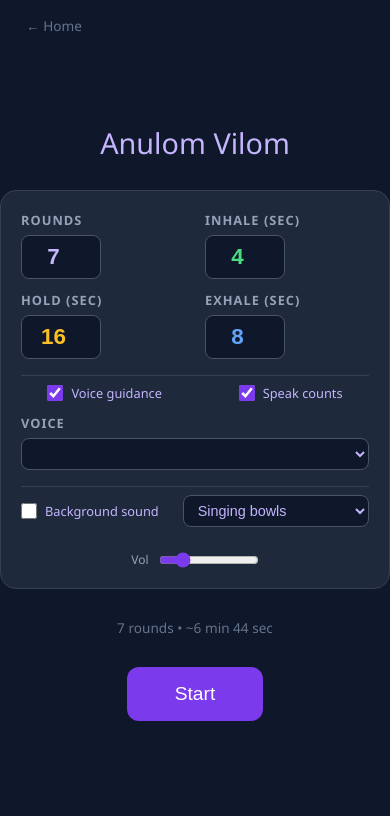
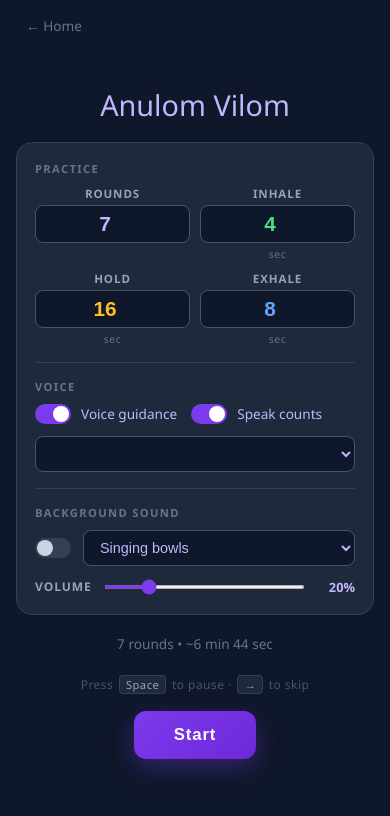
Before and after one commit to SinghalHarsh/yoga-website, a Flask app: page /pranayama in a window 390 px wide. Shown: the top 816 px of the page. Run offline with Flask 3, Linux system fonts and the light colour scheme; lists and menus that the app fills with data are empty.

Commit message:
Polish settings UI: sectioned layout, toggle pills, volume display
- Group settings into Practice / Voice / Background sound sections
- Toggle pill switches replace checkboxes for cleaner look
- Live volume percentage display next to slider
- Bigger gradient Start button with hover lift
- Mobile: 2-col practice grid, tighter padding
- Add keyboard shortcut hint below Start
- Remove duplicate CSS rules

```diff
--- a/templates/pranayama.html
+++ b/templates/pranayama.html
@@ -101,62 +101,39 @@
   .start-screen h1 { font-size: 2.5rem; font-weight: 200; color: #c4b5fd; }
 
   .settings {
-    display: grid;
-    grid-template-columns: 1fr 1fr;
-    gap: 16px 32px;
+    display: flex;
+    flex-direction: column;
+    gap: 14px;
     background: #1e293b;
-    padding: 28px 36px;
+    padding: 24px 28px;
     border-radius: 16px;
     border: 1px solid #334155;
-    max-width: 440px;
+    max-width: 460px;
     width: 100%;
+  }
+  .section-title {
+    font-size: 0.7rem;
+    color: #64748b;
+    text-transform: uppercase;
+    letter-spacing: 0.12em;
+    font-weight: 700;
+    margin-bottom: -2px;
+  }
+  .divider { height: 1px; background: #334155; margin: 4px 0; }
+  .grid-4 {
+    display: grid;
+    grid-template-columns: repeat(4, 1fr);
+    gap: 12px;
   }
   .setting {
     display: flex;
     flex-direction: column;
-    gap: 6px;
+    align-items: center;
+    gap: 4px;
+    position: relative;
   }
-  .setting.full { grid-column: 1 / -1; }
-  .voice-row {
-    flex-direction: row;
-    justify-content: space-around;
-    gap: 24px;
-    padding-top: 8px;
-    border-top: 1px solid #334155;
-    margin-top: 4px;
-  }
-  .setting .voice-label {
-    display: flex;
-    align-items: center;
-    gap: 8px;
-    font-size: 0.8rem;
-    color: #c4b5fd;
-    text-transform: none;
-    letter-spacing: normal;
-    font-weight: 500;
-    cursor: pointer;
-    white-space: nowrap;
-  }
-  .setting .voice-label span {
-    text-transform: none;
-    letter-spacing: normal;
-    color: inherit;
-    font-weight: 500;
-  }
-  .setting .voice-label input { accent-color: #7c3aed; width: 16px; height: 16px; cursor: pointer; flex-shrink: 0; }
-  .voice-select {
-    background: #0f172a; border: 1px solid #475569; border-radius: 8px;
-    color: #c4b5fd; font-size: 0.9rem; padding: 6px 10px; outline: none;
-    width: 100%;
-  }
-  .voice-select:focus { border-color: #7c3aed; }
-  .voice-row {
-    align-items: center;
-    flex-wrap: wrap;
-  }
-  .voice-row input[type="range"] { accent-color: #7c3aed; }
   .setting label {
-    font-size: 0.8rem;
+    font-size: 0.72rem;
     color: #94a3b8;
     text-transform: uppercase;
     letter-spacing: 0.08em;
@@ -167,14 +144,117 @@
     border: 1px solid #475569;
     border-radius: 8px;
     color: #e2e8f0;
-    font-size: 1.4rem;
-    font-weight: 600;
-    padding: 8px 12px;
-    width: 80px;
+    font-size: 1.3rem;
+    font-weight: 700;
+    padding: 6px 8px;
+    width: 100%;
     text-align: center;
     outline: none;
+    transition: border-color 0.15s, transform 0.1s;
   }
-  .setting input[type="number"]:focus { border-color: #7c3aed; }
+  .setting input[type="number"]:focus { border-color: #7c3aed; transform: scale(1.02); }
+  .setting input[type="number"]:hover { border-color: #64748b; }
+  .setting .unit {
+    font-size: 0.65rem;
+    color: #64748b;
+    letter-spacing: 0.05em;
+  }
+
+  .row-toggles {
+    display: flex;
+    gap: 24px;
+    flex-wrap: wrap;
+  }
+  .toggle {
+    display: inline-flex;
+    align-items: center;
+    gap: 10px;
+    cursor: pointer;
+    font-size: 0.85rem;
+    color: #c4b5fd;
+    user-select: none;
+  }
+  .toggle input { position: absolute; opacity: 0; pointer-events: none; }
+  .slider-pill {
+    width: 36px; height: 20px;
+    background: #334155;
+    border-radius: 999px;
+    position: relative;
+    transition: background 0.2s;
+    flex-shrink: 0;
+  }
+  .slider-pill::after {
+    content: '';
+    position: absolute;
+    top: 2px; left: 2px;
+    width: 16px; height: 16px;
+    background: #cbd5e1;
+    border-radius: 50%;
+    transition: transform 0.2s, background 0.2s;
+  }
+  .toggle input:checked + .slider-pill { background: #7c3aed; }
+  .toggle input:checked + .slider-pill::after { transform: translateX(16px); background: #fff; }
+  .toggle:hover .slider-pill { box-shadow: 0 0 0 4px rgba(124,58,237,0.15); }
+  .toggle-text { white-space: nowrap; }
+
+  .voice-select {
+    background: #0f172a; border: 1px solid #475569; border-radius: 8px;
+    color: #c4b5fd; font-size: 0.9rem; padding: 8px 12px; outline: none;
+    width: 100%;
+    cursor: pointer;
+    transition: border-color 0.15s;
+  }
+  .voice-select:hover { border-color: #64748b; }
+  .voice-select:focus { border-color: #7c3aed; }
+
+  .ambient-row {
+    display: flex;
+    align-items: center;
+    gap: 12px;
+  }
+  .ambient-type { flex: 1; }
+  .vol-row {
+    display: flex;
+    align-items: center;
+    gap: 12px;
+  }
+  .vol-label {
+    font-size: 0.75rem;
+    color: #94a3b8;
+    text-transform: uppercase;
+    letter-spacing: 0.08em;
+    font-weight: 600;
+    min-width: 56px;
+  }
+  .vol-row input[type="range"] {
+    flex: 1;
+    accent-color: #7c3aed;
+    height: 4px;
+  }
+  .vol-value {
+    font-size: 0.8rem;
+    color: #c4b5fd;
+    font-weight: 600;
+    min-width: 38px;
+    text-align: right;
+  }
+
+  .hint {
+    margin-top: 4px;
+    font-size: 0.75rem;
+    color: #475569;
+    letter-spacing: 0.04em;
+  }
+  .hint kbd {
+    background: #1e293b;
+    border: 1px solid #334155;
+    border-radius: 4px;
+    padding: 1px 6px;
+    font-family: inherit;
+    font-size: 0.7rem;
+    color: #94a3b8;
+    margin: 0 2px;
+  }
   .setting input.inhale { color: #4ade80; }
   .setting input.hold   { color: #fbbf24; }
   .setting input.exhale { color: #60a5fa; }
@@ -188,10 +268,18 @@
   }
 
   .btn {
-    background: #7c3aed; color: #fff; border: none;
-    padding: 16px 48px; font-size: 1.2rem; border-radius: 12px; cursor: pointer;
+    background: linear-gradient(135deg, #7c3aed 0%, #6d28d9 100%);
+    color: #fff; border: none;
+    padding: 14px 56px; font-size: 1.15rem; font-weight: 600;
+    border-radius: 12px; cursor: pointer; letter-spacing: 0.05em;
+    box-shadow: 0 8px 24px rgba(124,58,237,0.35);
+    transition: transform 0.15s, box-shadow 0.15s, background 0.2s;
   }
-  .btn:hover { background: #6d28d9; }
+  .btn:hover {
+    transform: translateY(-2px);
+    box-shadow: 0 12px 32px rgba(124,58,237,0.5);
+  }
+  .btn:active { transform: translateY(0); }
 
   .countdown-overlay {
     position: fixed; inset: 0;
@@ -228,8 +316,12 @@
   @media (max-width: 600px) {
     .row { font-size: 1.05rem; padding: 10px 16px; }
     .list { padding: 50px 12px 60px; }
-    .settings { padding: 20px 20px; gap: 12px 20px; }
+    .settings { padding: 18px 18px; gap: 12px; max-width: 100%; }
+    .start-screen { padding: 16px; gap: 18px; }
     .start-screen h1 { font-size: 1.8rem; }
+    .grid-4 { grid-template-columns: 1fr 1fr; gap: 10px; }
+    .row-toggles { gap: 14px; }
+    .btn { padding: 14px 40px; font-size: 1.05rem; }
   }
 </style>
 </head>
@@ -243,55 +335,70 @@
   <h1>Anulom Vilom</h1>
 
   <div class="settings">
-    <div class="setting">
+    <div class="section-title">Practice</div>
+    <div class="grid-4">
+      <div class="setting" title="Number of rounds (one round = 2 nostril cycles)">
         <label>Rounds</label>
         <input type="number" id="sRounds" class="rounds" min="1" max="50" value="7" oninput="updateSettings()">
       </div>
-    <div class="setting">
-      <label>Inhale (sec)</label>
+      <div class="setting" title="Seconds to inhale">
+        <label>Inhale</label>
         <input type="number" id="sInhale" class="inhale" min="1" max="50" value="4" oninput="updateSettings()">
+        <span class="unit">sec</span>
       </div>
-    <div class="setting">
-      <label>Hold (sec)</label>
+      <div class="setting" title="Seconds to hold breath after inhale (0 to skip)">
+        <label>Hold</label>
         <input type="number" id="sHold" class="hold" min="0" max="50" value="16" oninput="updateSettings()">
+        <span class="unit">sec</span>
       </div>
-    <div class="setting">
-      <label>Exhale (sec)</label>
+      <div class="setting" title="Seconds to exhale">
+        <label>Exhale</label>
         <input type="number" id="sExhale" class="exhale" min="1" max="50" value="8" oninput="updateSettings()">
+        <span class="unit">sec</span>
       </div>
-    <div class="setting full voice-row">
-      <label class="voice-label">
+    </div>
+
+    <div class="divider"></div>
+
+    <div class="section-title">Voice</div>
+    <div class="row-toggles">
+      <label class="toggle">
         <input type="checkbox" id="sVoice" checked>
-        <span>Voice guidance</span>
+        <span class="slider-pill"></span>
+        <span class="toggle-text">Voice guidance</span>
       </label>
-      <label class="voice-label">
+      <label class="toggle">
         <input type="checkbox" id="sVoiceCounts" checked>
-        <span>Speak counts</span>
+        <span class="slider-pill"></span>
+        <span class="toggle-text">Speak counts</span>
       </label>
     </div>
-    <div class="setting full">
-      <label>Voice</label>
-      <select id="sVoicePick" class="voice-select"></select>
-    </div>
-    <div class="setting full voice-row">
-      <label class="voice-label">
+    <select id="sVoicePick" class="voice-select" title="Pick the speaking voice"></select>
+
+    <div class="divider"></div>
+
+    <div class="section-title">Background sound</div>
+    <div class="ambient-row">
+      <label class="toggle">
         <input type="checkbox" id="sAmbient">
-        <span>Background sound</span>
+        <span class="slider-pill"></span>
       </label>
-      <select id="sAmbientType" class="voice-select" style="flex:1;width:auto">
+      <select id="sAmbientType" class="voice-select ambient-type">
         <option value="bowl">Singing bowls</option>
         <option value="rain">Rain</option>
         <option value="ocean">Ocean waves</option>
         <option value="drone">Tanpura drone</option>
       </select>
-      <label class="voice-label" style="gap:10px">
-        <span style="font-size:0.75rem;color:#94a3b8">Vol</span>
-        <input type="range" id="sAmbientVol" min="0" max="100" value="20" style="width:100px">
-      </label>
+    </div>
+    <div class="vol-row">
+      <span class="vol-label">Volume</span>
+      <input type="range" id="sAmbientVol" min="0" max="100" value="20">
+      <span class="vol-value" id="volValue">20%</span>
     </div>
   </div>
 
   <div class="summary" id="summary">7 rounds &bull; ~6 min 32 sec</div>
+  <div class="hint">Press <kbd>Space</kbd> to pause &middot; <kbd>&rarr;</kbd> to skip</div>
 
   <button class="btn" onclick="startSession()">Start</button>
 </div>
@@ -332,7 +439,11 @@ const LS_AMBIENT_VOL = 'pranayama_ambient_vol';
   document.getElementById('sAmbientVol').addEventListener('input', e => {
     localStorage.setItem(LS_AMBIENT_VOL, e.target.value);
     setDroneVolume(+e.target.value / 100);
+    const vv = document.getElementById('volValue');
+    if (vv) vv.textContent = e.target.value + '%';
   });
+  // Initial vol display
+  (function(){ const vv=document.getElementById('volValue'); const sv=document.getElementById('sAmbientVol'); if (vv && sv) vv.textContent = sv.value + '%'; })();
 })();
 
 let voiceOn = true;
```
Lines whose indentation alone changed are shown as unchanged.
